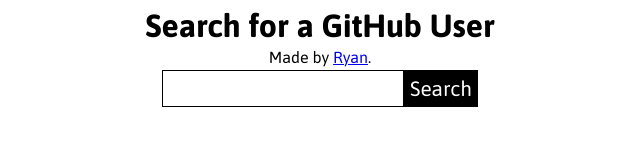
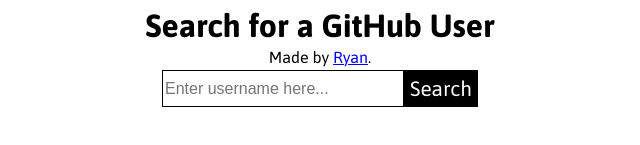
Before and after one commit to rayjay00/git-repo-viewer-react, a React (Create React App) app: page / in a window 1280 px wide. Shown: the part 167-312 px from the top of the page, without its empty margins (320-960 px from the left). Built offline with nearby package versions, Linux system fonts and the light colour scheme.

Commit message:
defaultvalue is now placeholder

```diff
--- a/src/components/base/InputText.js
+++ b/src/components/base/InputText.js
@@ -25,7 +25,7 @@ const InputText = ({ username, value }) => {
         name="search"
         type="text"
         nametype="search"
-        defaultValue="Enter username here..."
+        placeholder="Enter username here..."
         id="user" />
     );
 }
```
